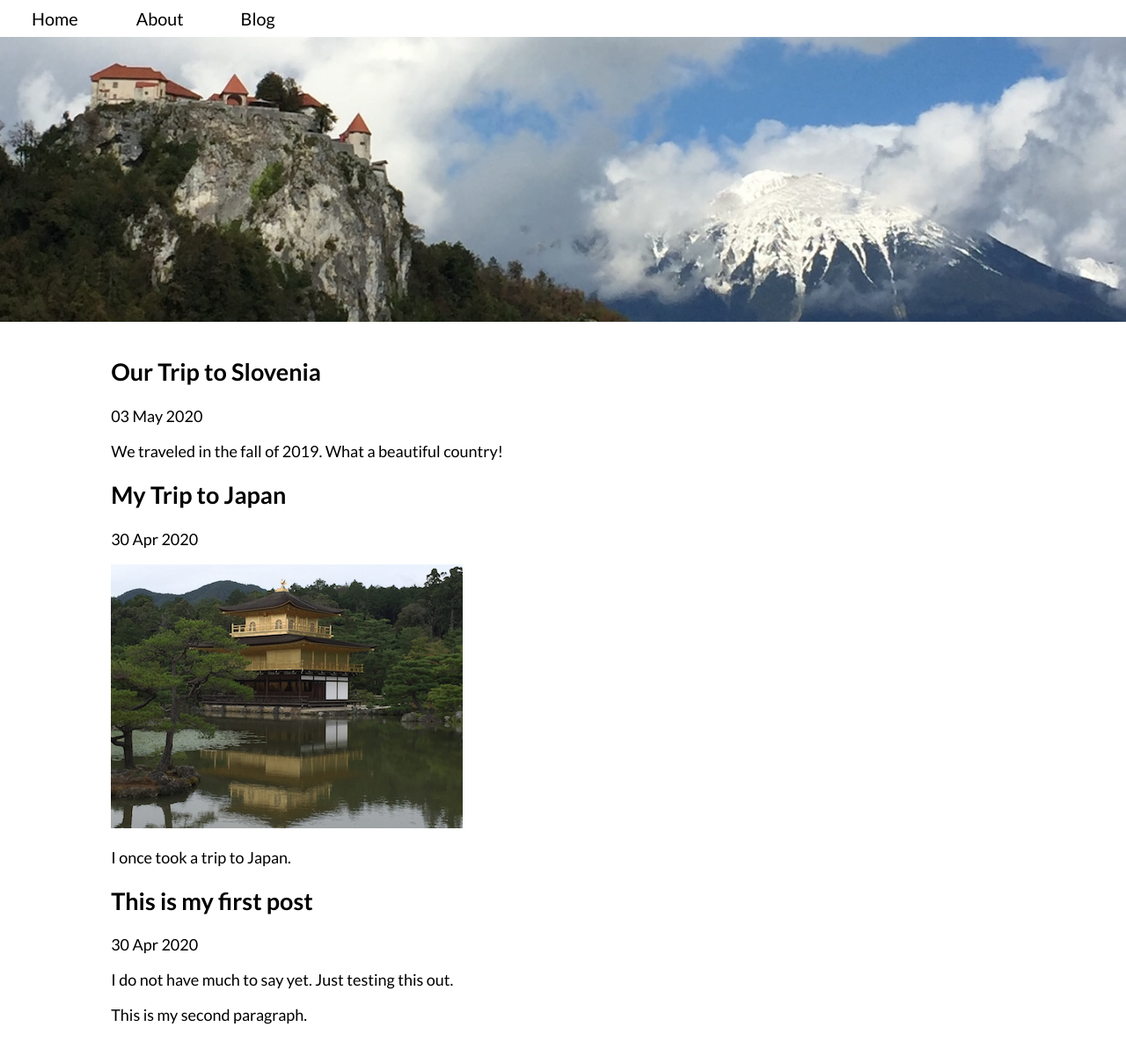
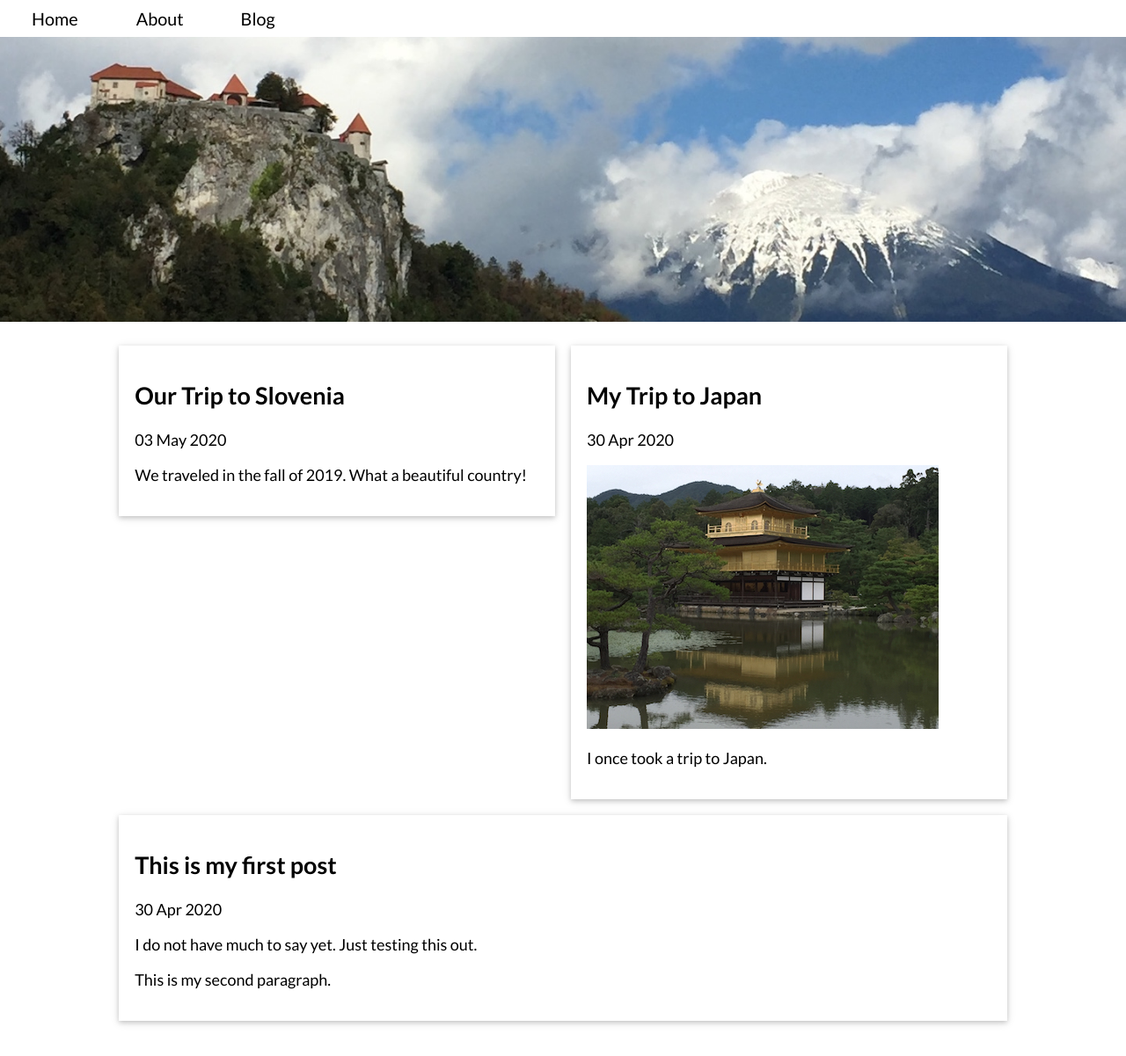
Before and after one commit to placeholdergit/cloneexpjekyllcms, a Jekyll site: the page built from blog.html, in a window 1280 px wide and 1201 px high. Shown: the whole window at 88% size. Built offline with Jekyll 4.4.1, drawn with Linux system fonts in a browser that asks for light colours; a script that is not in the unit is left out.

Commit message:
Display post-list as cards with shadow

```diff
--- a/_includes/posts.html
+++ b/_includes/posts.html
@@ -1,12 +1,14 @@
-<div>
+<div class="flex-container">
   {% if page.title == 'Home' %}
-    {% assign x = 2 %}
+    {% assign x = 3 %}
   {% else }
     {% assign x = 100 %}
   {% endif %}
   {% for post in site.posts limit:x %}
-    <h2><a href="{{ post.url }}">{{ post.title }}</a></h2>
-    {{ post.date | date_to_string }}
-    {{ post.excerpt }}
+    <div class="card">
+      <h2><a href="{{ post.url }}">{{ post.title }}</a></h2>
+      {{ post.date | date_to_string }}
+      {{ post.excerpt }}
+    </div>
   {% endfor %}
 </div>
--- a/_layouts/default.html
+++ b/_layouts/default.html
@@ -22,7 +22,6 @@
 
       {% if page.title == 'Home' %}
       <div class="post-list">
-        <hr>
         {% include posts.html %}
       </div>
       {% endif %}
--- a/_sass/main.scss
+++ b/_sass/main.scss
@@ -33,8 +33,8 @@ a:hover.nav-link {
 a:active {
   color: inherit;
 }
-img {
-  max-width: 100vw;
+div.card img {
+  max-width: 90vw;
 }
 nav {
   font-size: 1.1em;
@@ -64,6 +64,14 @@ ul {
   background-repeat: no-repeat;
   background-size: cover;
   background-image: url('../images/LakeBled.jpg');
+}
+// Borrowed from w3.css .w3-card
+.card {
+  box-shadow:0 2px 5px 0 rgba(0,0,0,0.16),0 2px 10px 0 rgba(0,0,0,0.12);
+  padding: 1em;
+  margin: 0.5em;
+  flex: 1 1 300px;
+  align-self: flex-start;
 }
 .flex-container {
   display: flex;
```
